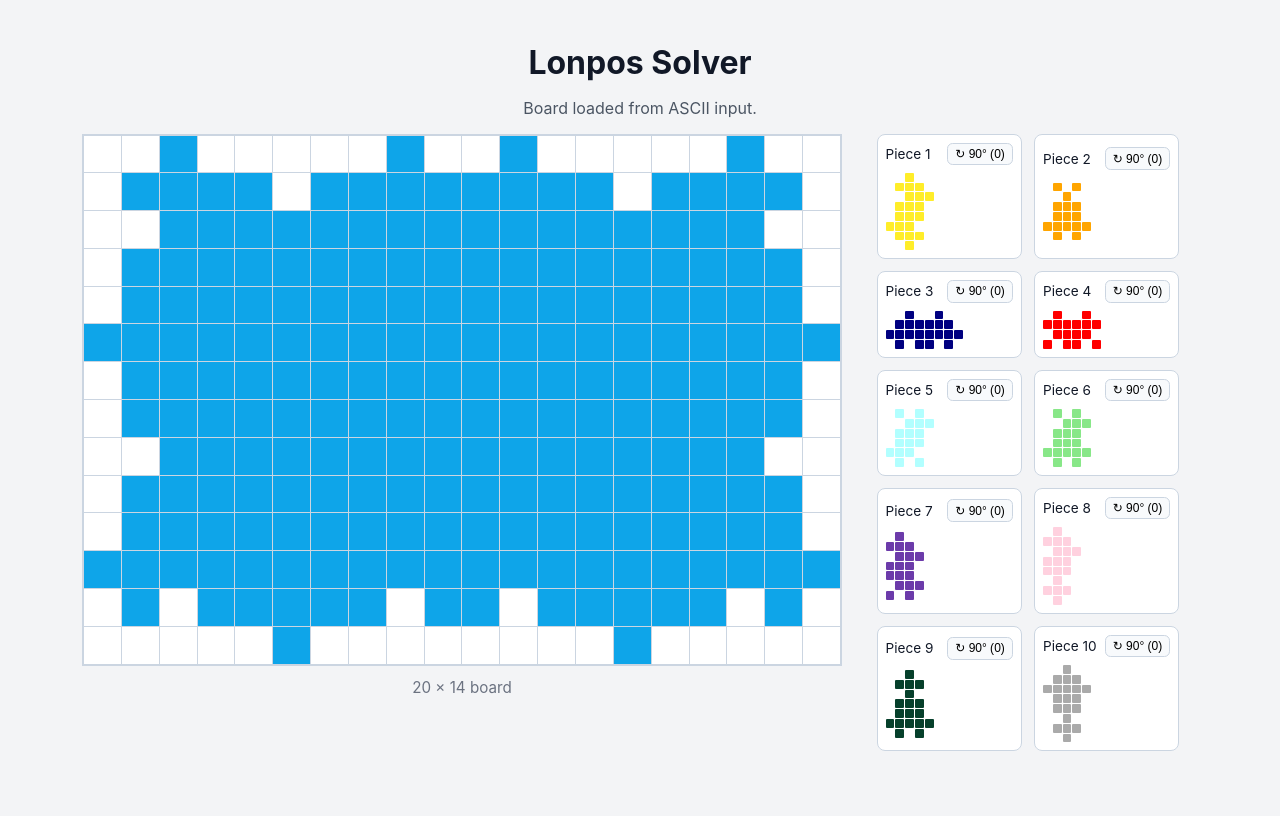
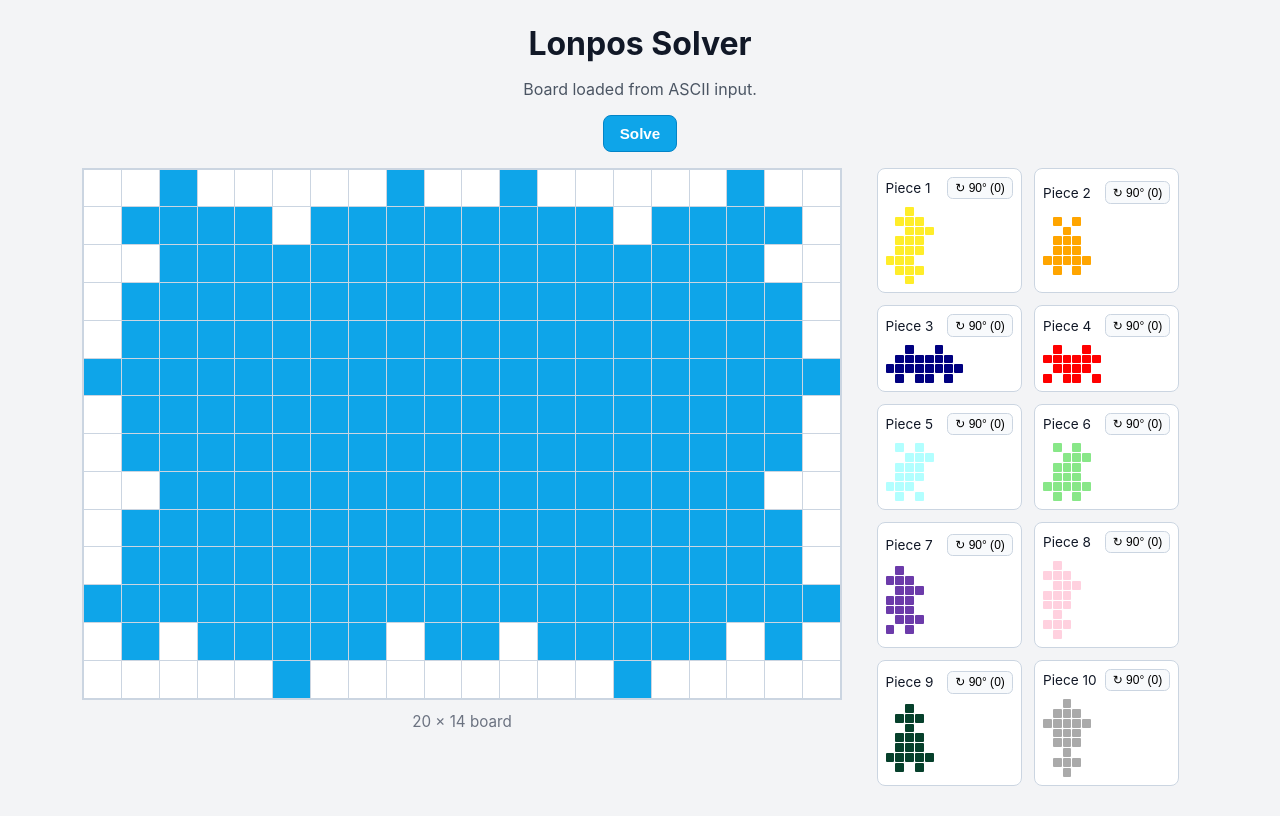
Before and after one commit to Odrakir/Lonpos, a React (Vite) app: page / in a window 1280 px wide. Built offline with nearby package versions, Linux system fonts and the light colour scheme.

Commit message:
Add solve button for current interactive board state

```diff
--- a/src/App.tsx
+++ b/src/App.tsx
@@ -2,6 +2,8 @@ import { useCallback, useEffect, useMemo, useRef, useState } from 'react';
 import { createBoardFromAscii } from './data/board';
 import { PIECE_DEFS } from './data/pieces';
 import { canPlace, orientShape, type Cell } from './game/placement';
+import { solveBoard } from './solver';
+import { buildSolveInputFromUi, getOrientIndexForSolvedPlacement } from './solver/uiState';
 import BoardGrid from './ui/BoardGrid';
 import PieceBuilder from './ui/PieceBuilder';
 import PieceTray from './ui/PieceTray';
@@ -42,6 +44,8 @@ function App() {
     Object.fromEntries(PIECE_DEFS.map((piece) => [piece.id, 0])),
   );
   const [placedByPieceId, setPlacedByPieceId] = useState<Record<string, PlacedPieceState>>({});
+  const [isSolving, setIsSolving] = useState(false);
+  const [solveMessage, setSolveMessage] = useState<string | null>(null);
   const [dragState, setDragState] = useState<DragState | null>(null);
   const [ghostPreview, setGhostPreview] = useState<{ cells: Cell[]; isValid: boolean } | null>(null);
   const boardElementRef = useRef<HTMLDivElement | null>(null);
@@ -171,10 +175,67 @@ function App() {
     };
   }, [dragState, handlePointerMove, handlePointerUp]);
 
+  const handleSolve = useCallback(async () => {
+    setSolveMessage(null);
+    setIsSolving(true);
+
+    await Promise.resolve();
+
+    const solveInput = buildSolveInputFromUi(board, placedByPieceId);
+
+    if ('error' in solveInput) {
+      setSolveMessage(solveInput.error);
+      setIsSolving(false);
+      return;
+    }
+
+    const result = solveBoard(board, solveInput.remainingPieces, {
+      prePlacedPieces: solveInput.prePlacedPieces,
+    });
+
+    if (!result.solved) {
+      setSolveMessage('No solution from the current state.');
+      setIsSolving(false);
+      return;
+    }
+
+    const nextPlacedByPieceId: Record<string, PlacedPieceState> = {};
+    const nextOrientByPieceId: Record<string, number> = {};
+
+    for (const solvedPiece of result.placedPieces) {
+      const piece = PIECE_DEFS.find((item) => item.id === solvedPiece.pieceId);
+      if (!piece) {
+        continue;
+      }
+
+      const anchor: Cell = [solvedPiece.anchor[0], solvedPiece.anchor[1]];
+      const cells = solvedPiece.cells.map(([row, column]) => [row, column] as Cell);
+      const orientIndex = getOrientIndexForSolvedPlacement(piece, anchor, cells);
+
+      nextPlacedByPieceId[solvedPiece.pieceId] = {
+        pieceId: solvedPiece.pieceId,
+        anchor,
+        cells,
+      };
+      nextOrientByPieceId[solvedPiece.pieceId] = orientIndex;
+    }
+
+    setPlacedByPieceId(nextPlacedByPieceId);
+    setOrientByPieceId((current) => ({ ...current, ...nextOrientByPieceId }));
+    setSolveMessage(null);
+    setIsSolving(false);
+  }, [board, placedByPieceId]);
+
   return (
     <main className="app">
       <h1>Lonpos Solver</h1>
       <p className="subtitle">Board loaded from ASCII input.</p>
+      <section className="app-controls">
+        <button className="solve-button" disabled={isSolving} onClick={() => void handleSolve()} type="button">
+          {isSolving ? 'Solving…' : 'Solve'}
+        </button>
+      </section>
+      {solveMessage ? <p className="solve-message" role="status">{solveMessage}</p> : null}
       <section className="board-layout">
         <BoardGrid
           board={board}
--- a/src/index.css
+++ b/src/index.css
@@ -30,6 +30,33 @@ h1 {
 .subtitle {
   margin: 0;
   color: #4b5563;
+}
+
+.app-controls {
+  display: flex;
+  justify-content: center;
+}
+
+.solve-button {
+  border: 1px solid #0284c7;
+  background: #0ea5e9;
+  color: #ffffff;
+  border-radius: 0.5rem;
+  padding: 0.55rem 1rem;
+  font-size: 0.95rem;
+  font-weight: 700;
+  cursor: pointer;
+}
+
+.solve-button:disabled {
+  opacity: 0.7;
+  cursor: default;
+}
+
+.solve-message {
+  margin: 0;
+  color: #b91c1c;
+  font-weight: 600;
 }
 
 .board-wrapper {
--- /dev/null
+++ b/src/solver/uiState.ts
@@ -0,0 +1,100 @@
+import { PIECE_DEFS, type Piece } from '../data/pieces';
+import { canPlace, normalizeShape, orientShape, type Cell } from '../game/placement';
+import type { Board } from '../data/board';
+import type { PrePlacedPiece } from './index';
+
+interface UiPlacedPiece {
+  pieceId: string;
+  anchor: Cell;
+  cells: Cell[];
+}
+
+export interface SolveInputFromUi {
+  prePlacedPieces: PrePlacedPiece[];
+  remainingPieces: Piece[];
+}
+
+export interface SolveInputError {
+  error: string;
+}
+
+function cellsKey(cells: Cell[]): string {
+  return normalizeShape(cells).map(([row, column]) => `${row},${column}`).join('|');
+}
+
+function getOrientationIndexByKey(piece: Piece): Map<string, number> {
+  const orientationByKey = new Map<string, number>();
+
+  for (let orientIndex = 0; orientIndex < 4; orientIndex += 1) {
+    const key = cellsKey(orientShape(piece.shape, orientIndex));
+
+    if (!orientationByKey.has(key)) {
+      orientationByKey.set(key, orientIndex);
+    }
+  }
+
+  return orientationByKey;
+}
+
+function getOrientIndexFromPlacement(piece: Piece, placement: UiPlacedPiece): number | null {
+  const relativeCells = placement.cells.map(
+    ([row, column]) => [row - placement.anchor[0], column - placement.anchor[1]] as Cell,
+  );
+  const key = cellsKey(relativeCells);
+  return getOrientationIndexByKey(piece).get(key) ?? null;
+}
+
+export function buildSolveInputFromUi(
+  board: Board,
+  placedByPieceId: Record<string, UiPlacedPiece>,
+): SolveInputFromUi | SolveInputError {
+  const rows = board.length;
+  const columns = board[0]?.length ?? 0;
+  const occupied = Array.from({ length: rows }, () => Array.from({ length: columns }, () => false));
+
+  const prePlacedPieces: PrePlacedPiece[] = [];
+
+  for (const placedPiece of Object.values(placedByPieceId)) {
+    const piece = PIECE_DEFS.find((item) => item.id === placedPiece.pieceId);
+    if (!piece) {
+      return { error: 'Current placement is invalid.' };
+    }
+
+    const orientIndex = getOrientIndexFromPlacement(piece, placedPiece);
+
+    if (orientIndex === null) {
+      return { error: 'Current placement is invalid.' };
+    }
+
+    const orientedShape = orientShape(piece.shape, orientIndex);
+    const validatedCells = canPlace(board, occupied, orientedShape, placedPiece.anchor);
+
+    if (!validatedCells) {
+      return { error: 'Current placement is invalid.' };
+    }
+
+    for (const [row, column] of validatedCells) {
+      occupied[row][column] = true;
+    }
+
+    prePlacedPieces.push({
+      piece,
+      anchor: placedPiece.anchor,
+      rotation: orientIndex,
+    });
+  }
+
+  const fixedPieceIds = new Set(prePlacedPieces.map((item) => item.piece.id));
+  const remainingPieces = PIECE_DEFS.filter((piece) => !fixedPieceIds.has(piece.id));
+
+  return {
+    prePlacedPieces,
+    remainingPieces,
+  };
+}
+
+export function getOrientIndexForSolvedPlacement(piece: Piece, anchor: Cell, cells: Cell[]): number {
+  const relativeCells = cells.map(([row, column]) => [row - anchor[0], column - anchor[1]] as Cell);
+  const key = cellsKey(relativeCells);
+  return getOrientationIndexByKey(piece).get(key) ?? 0;
+}
```
